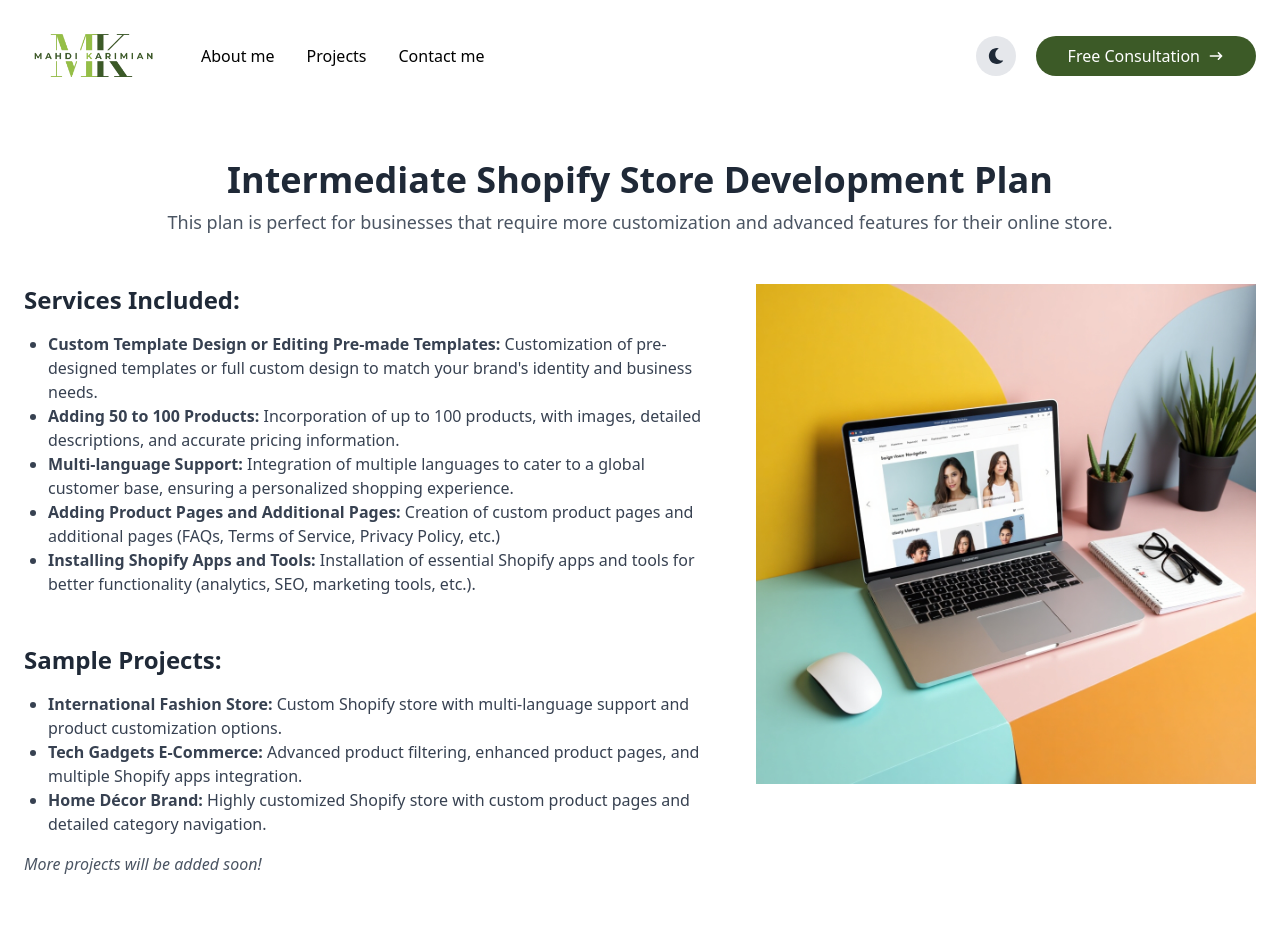
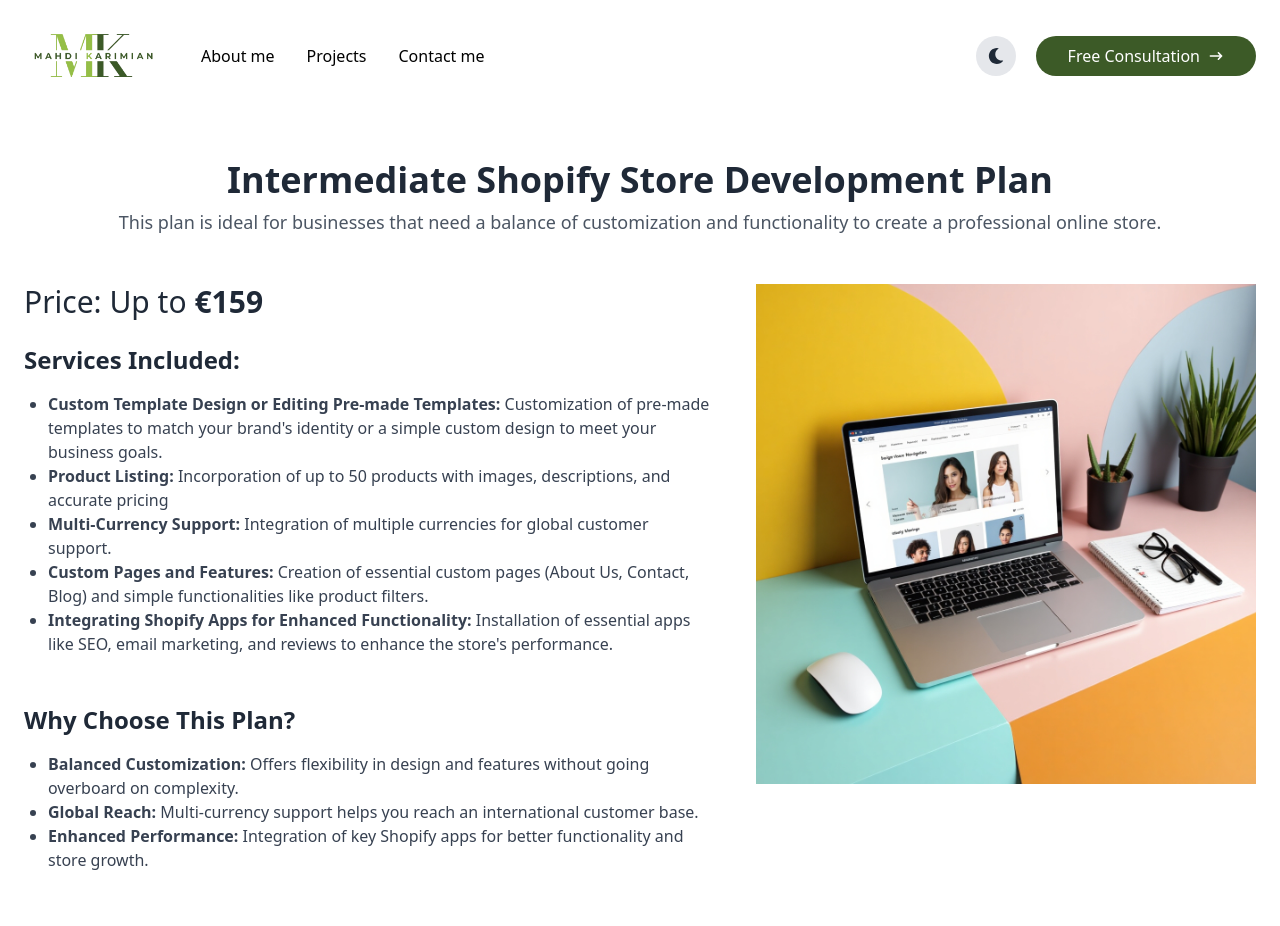
Before and after one commit to Mahdii-Kariimiian/Portfolio-shopify, a React (Vite) app: page /order/intermediate in a window 1280 px wide. Shown: the top 926 px of the page. Built offline with nearby package versions, Linux system fonts and the light colour scheme.

Commit message:
edit plans

```diff
--- a/src/components/BasicPlan.jsx
+++ b/src/components/BasicPlan.jsx
@@ -1,9 +1,13 @@
-import React from "react";
+import { useEffect } from "react";
 import basic from "../assets/basic.jpeg";
 import { Link } from "react-router-dom";
 import { FaArrowLeft } from "react-icons/fa";
 
 const BasicPlan = ({ isDarkMode }) => {
+    useEffect(() => {
+        window.scrollTo(0, 0);
+    }, []);
+
     return (
         <div
             className={`container mx-auto p-6 ${
@@ -31,6 +35,9 @@
             <div className="flex flex-col-reverse md:flex-row gap-10 items-start">
                 <div>
                     <section className="mb-12">
+                        <p className="mb-6 text-3xl">
+                            Price: Up to <strong>€99</strong>{" "}
+                        </p>
                         <h2
                             className={`text-2xl font-semibold ${
                                 isDarkMode ? "text-gray-200" : "text-gray-800"
@@ -52,21 +59,22 @@
                             <li>
                                 <strong>
                                     Shopify Store Setup and Installation:
-                                </strong>
+                                </strong>{" "}
                                 Initial configuration of your Shopify store,
                                 including plan selection, general settings, and
                                 domain connection.
                             </li>
                             <li>
                                 <strong>Adding Initial Products:</strong>{" "}
-                                Incorporation of up to 50 products, complete
+                                Incorporation of{" "}
+                                <strong>up to 15 products</strong>, complete
                                 with images, detailed descriptions, and pricing
                                 information.
                             </li>
                             <li>
                                 <strong>
                                     Initial Payment and Shipping Settings:
-                                </strong>
+                                </strong>{" "}
                                 Configuration of payment gateways and shipping
                                 options to ensure smooth transactions and
                                 delivery processes.
@@ -79,47 +87,6 @@
                                 your store.
                             </li>
                         </ul>
-                    </section>
-                    {/* Sample Projects Section */}
-                    <section className="mb-12">
-                        <h2
-                            className={`text-2xl font-semibold ${
-                                isDarkMode ? "text-gray-200" : "text-gray-800"
-                            }`}
-                        >
-                            Sample Projects:
-                        </h2>
-                        <ul
-                            className={`list-disc pl-6 mt-4 ${
-                                isDarkMode ? "text-gray-300" : "text-gray-700"
-                            }`}
-                        >
-                            <li>
-                                <strong>Online Clothing Store:</strong>{" "}
-                                Developed a Shopify store for a local clothing
-                                brand, featuring a responsive design and
-                                user-friendly navigation.
-                            </li>
-                            <li>
-                                <strong>Beauty Products Shop:</strong> Set up an
-                                online store for a beauty product line,
-                                emphasizing high-quality images and detailed
-                                product descriptions.
-                            </li>
-                            <li>
-                                <strong>Home Appliances Retailer:</strong>{" "}
-                                Created a Shopify store for a home appliance
-                                retailer, incorporating customer reviews and
-                                product comparison features.
-                            </li>
-                        </ul>
-                        <p
-                            className={`mt-4 italic ${
-                                isDarkMode ? "text-gray-400" : "text-gray-600"
-                            }`}
-                        >
-                            More projects will be added soon!
-                        </p>
                     </section>
                     {/* Why Choose This Plan Section */}
                     <section className="mb-12">
@@ -171,7 +138,7 @@
                         >
                             <li>
                                 <strong>Product Limit:</strong> Ideal for stores
-                                with up to 50 products.
+                                with up to 15 products.
                             </li>
                             <li>
                                 <strong>Feature Limitations:</strong> Advanced
@@ -183,10 +150,18 @@
                                 support is available for a specified period;
                                 extended support may incur additional charges.
                             </li>
+                            <li>
+                                <strong>Review Limit:</strong> Includes up to 2
+                                revisions.
+                            </li>
                         </ul>
                     </section>
                 </div>
-                <img src={basic} alt="basic plan" className="max-w-[500px] w-full" />
+                <img
+                    src={basic}
+                    alt="basic plan"
+                    className="max-w-[500px] w-full"
+                />
             </div>
             <Link to="/order" className="flex items-center text-darkGreen">
                 <FaArrowLeft className="mr-2" /> Back
--- a/src/components/IntermediatePlan.jsx
+++ b/src/components/IntermediatePlan.jsx
@@ -1,9 +1,13 @@
-import React from "react";
+import { useEffect } from "react";
 import intermediateImage from "../assets/intermediate.jpeg";
 import { Link } from "react-router-dom";
 import { FaArrowLeft } from "react-icons/fa";
 
 const IntermediatePlan = ({ isDarkMode }) => {
+    useEffect(() => {
+        window.scrollTo(0, 0);
+    }, []);
+
     return (
         <div
             className={`container mx-auto p-6 ${
@@ -22,8 +26,9 @@
                         isDarkMode ? "text-gray-300" : "text-gray-600"
                     }`}
                 >
-                    This plan is perfect for businesses that require more
-                    customization and advanced features for their online store.
+                    This plan is ideal for businesses that need a balance of
+                    customization and functionality to create a professional
+                    online store.
                 </p>
             </header>
 
@@ -31,6 +36,9 @@
             <div className="flex flex-col-reverse md:flex-row gap-10 items-start">
                 <div>
                     <section className="mb-12">
+                        <p className="mb-6 text-3xl">
+                            Price: Up to <strong>€159</strong>{" "}
+                        </p>
                         <h2
                             className={`text-2xl font-semibold ${
                                 isDarkMode ? "text-gray-200" : "text-gray-800"
@@ -48,77 +56,35 @@
                                     Custom Template Design or Editing Pre-made
                                     Templates:
                                 </strong>{" "}
-                                Customization of pre-designed templates or full
-                                custom design to match your brand's identity and
-                                business needs.
+                                Customization of pre-made templates to match
+                                your brand's identity or a simple custom design
+                                to meet your business goals.
                             </li>
                             <li>
-                                <strong>Adding 50 to 100 Products:</strong>{" "}
-                                Incorporation of up to 100 products, with
-                                images, detailed descriptions, and accurate
-                                pricing information.
+                                <strong> Product Listing:</strong>{" "}
+                                Incorporation of up to 50 products with images, descriptions, and accurate pricing
                             </li>
                             <li>
-                                <strong>Multi-language Support:</strong>{" "}
-                                Integration of multiple languages to cater to a
-                                global customer base, ensuring a personalized
-                                shopping experience.
+                                <strong>Multi-Currency Support:</strong>{" "}
+                                Integration of multiple currencies for global
+                                customer support.
+                            </li>
+                            <li>
+                                <strong>Custom Pages and Features:</strong>{" "}
+                                Creation of essential custom pages (About Us,
+                                Contact, Blog) and simple functionalities like
+                                product filters.
                             </li>
                             <li>
                                 <strong>
-                                    Adding Product Pages and Additional Pages:
+                                    Integrating Shopify Apps for Enhanced
+                                    Functionality:
                                 </strong>{" "}
-                                Creation of custom product pages and additional
-                                pages (FAQs, Terms of Service, Privacy Policy,
-                                etc.)
-                            </li>
-                            <li>
-                                <strong>
-                                    Installing Shopify Apps and Tools:
-                                </strong>{" "}
-                                Installation of essential Shopify apps and tools
-                                for better functionality (analytics, SEO,
-                                marketing tools, etc.).
+                                Installation of essential apps like SEO, email
+                                marketing, and reviews to enhance the store's
+                                performance.
                             </li>
                         </ul>
-                    </section>
-                    {/* Sample Projects Section */}
-                    <section className="mb-12">
-                        <h2
-                            className={`text-2xl font-semibold ${
-                                isDarkMode ? "text-gray-200" : "text-gray-800"
-                            }`}
-                        >
-                            Sample Projects:
-                        </h2>
-                        <ul
-                            className={`list-disc pl-6 mt-4 ${
-                                isDarkMode ? "text-gray-300" : "text-gray-700"
-                            }`}
-                        >
-                            <li>
-                                <strong>International Fashion Store:</strong>{" "}
-                                Custom Shopify store with multi-language support
-                                and product customization options.
-                            </li>
-                            <li>
-                                <strong>Tech Gadgets E-Commerce:</strong>{" "}
-                                Advanced product filtering, enhanced product
-                                pages, and multiple Shopify apps integration.
-                            </li>
-                            <li>
-                                <strong>Home Décor Brand:</strong> Highly
-                                customized Shopify store with custom product
-                                pages and detailed category navigation.
-                            </li>
-                        </ul>
-                        <p
-                            className={`mt-4 italic ${
-                                isDarkMode ? "text-gray-400" : "text-gray-600"
-                            }`}
-                        >
-                            More projects will be added soon!
-                        </p>
                     </section>
                     {/* Why Choose This Plan Section */}
                     <section className="mb-12">
@@ -135,21 +101,19 @@
                             }`}
                         >
                             <li>
-                                <strong>Advanced Customization:</strong> Ensures
-                                your store stands out and meets your unique
-                                business needs.
+                                <strong>Balanced Customization:</strong> Offers
+                                flexibility in design and features without going
+                                overboard on complexity.
                             </li>
                             <li>
-                                <strong>
-                                    Multi-language and Global Reach:
-                                </strong>{" "}
-                                Ideal for expanding internationally with
-                                localized shopping experiences.
+                                <strong>Global Reach:</strong> Multi-currency
+                                support helps you reach an international
+                                customer base.
                             </li>
                             <li>
-                                <strong>Enhanced Functionality:</strong>{" "}
-                                Additional tools and apps improve store
-                                performance and scalability.
+                                <strong>Enhanced Performance:</strong>{" "}
+                                Integration of key Shopify apps for better
+                                functionality and store growth.
                             </li>
                         </ul>
                     </section>
@@ -169,15 +133,16 @@
                         >
                             <li>
                                 <strong>Product Limit:</strong> Suitable for
-                                stores with 50 to 100 products.
+                                stores with up to 50 products.
                             </li>
                             <li>
-                                <strong>Feature Limitations:</strong> Highly
-                                customized features may have additional costs.
+                                <strong>Feature Limitations:</strong> Some
+                                advanced features may require additional
+                                charges.
                             </li>
                             <li>
                                 <strong>Extended Support:</strong> Post-launch
-                                support may incur additional charges.
+                                support is available with an additional charge.
                             </li>
                         </ul>
                     </section>
--- a/src/components/advancedPlan.jsx
+++ b/src/components/advancedPlan.jsx
@@ -1,9 +1,13 @@
-import React from "react";
+import { useEffect } from "react";
 import { Link } from "react-router-dom";
 import { FaArrowLeft } from "react-icons/fa";
 import advanced from "../assets/advanced.jpeg";
 
 const AdvancedPlan = ({ isDarkMode }) => {
+    useEffect(() => {
+        window.scrollTo(0, 0);
+    }, []);
+
     return (
         <div
             className={`container mx-auto p-6 ${
@@ -32,6 +36,9 @@
             <div className="flex flex-col-reverse md:flex-row gap-10 items-start">
                 <div>
                     <section className="mb-12">
+                        <p className="mb-6 text-3xl">
+                            Price: Up to <strong>€199</strong>{" "}
+                        </p>
                         <h2
                             className={`text-2xl font-semibold ${
                                 isDarkMode ? "text-gray-200" : "text-gray-800"
@@ -52,9 +59,9 @@
                                 your specific business needs, from scratch.
                             </li>
                             <li>
-                                <strong>Adding More Than 100 Products:</strong>{" "}
-                                Adding a large number of products with full
-                                product descriptions, images, and other details.
+                                <strong>Product Listing:</strong> Adding a large
+                                number of products (up to 200) with full product
+                                descriptions, images, and other details.
                             </li>
                             <li>
                                 <strong>
@@ -154,7 +161,7 @@
                                 <strong>Scalable Solution:</strong> This plan
                                 offers scalability, allowing your store to grow
                                 with your business by adding numerous products
-                                and custom functionality.
+                                (up to 200) and custom functionality.
                             </li>
                         </ul>
                     </section>
@@ -174,7 +181,7 @@
                         >
                             <li>
                                 <strong>Product Limit:</strong> Ideal for stores
-                                with over 100 products.
+                                with over 200 products (up to 200).
                             </li>
                             <li>
                                 <strong>Custom Features:</strong> Custom design
@@ -191,7 +198,7 @@
                 </div>
                 <img
                     src={advanced}
-                    alt="basic plan"
+                    alt="advanced plan"
                     className="max-w-[500px] w-full"
                 />
             </div>
--- a/src/pages/Order.jsx
+++ b/src/pages/Order.jsx
@@ -63,6 +63,7 @@
                 }
             );
     };
+
     useEffect(() => {
         window.scrollTo(0, 0);
     }, []);
```
